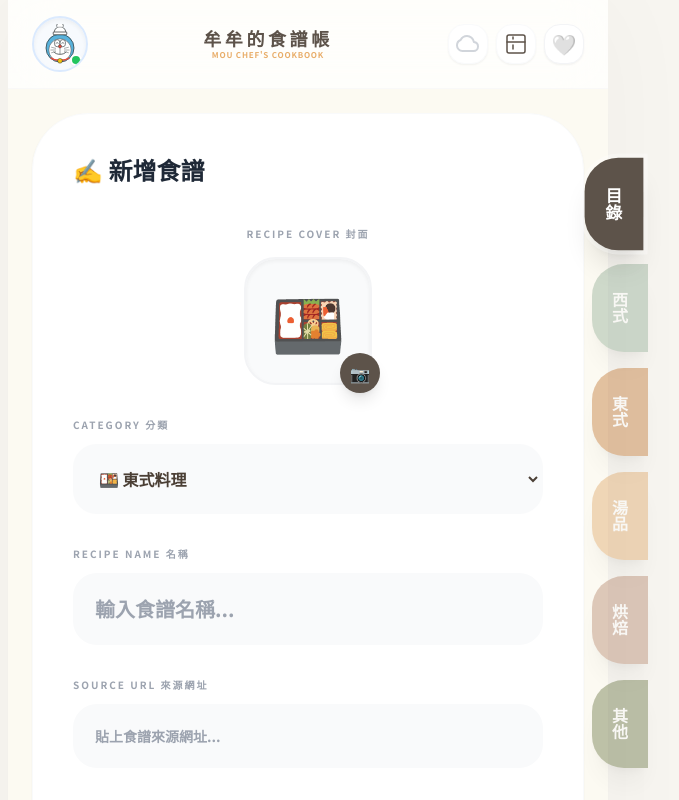
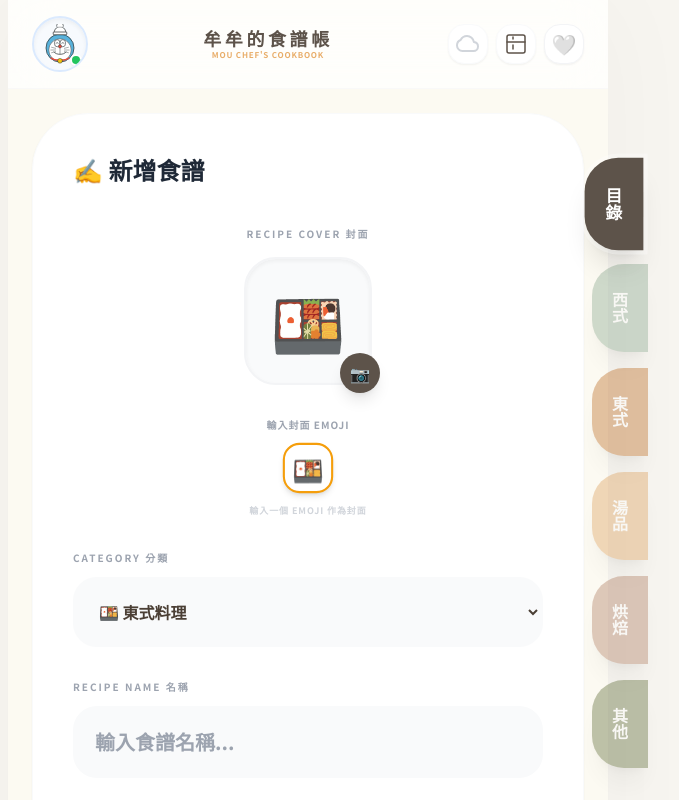
Before and after one commit to doreenmou0525/moumou-recipe_v2, a React (Vite) app: page / in a window 1280 px wide. Both pictures are taken after typing "Sample" into the empty fields and a click on the button "+ 手動新增". Shown: the top 800 px of the page, without its empty margins (332-1011 px from the left). Built offline with nearby package versions, Linux system fonts and the light colour scheme; what gun would draw is missing.

Commit message:
update emoji

```diff
--- a/App.tsx
+++ b/App.tsx
@@ -539,7 +539,7 @@ const App: React.FC = () => {
                   <button
                     onClick={() => setIsAIModalOpen(true)}
                     disabled={!isOnline || isParsing}
-                    className={`flex-1 py-5 bg-[#5d534a] text-white rounded-[1.8rem] shadow-lg font-bold active-push transition-all relative overflow-hidden group ${(!isOnline || isParsing) ? 'opacity-40 grayscale' : ''}`}
+                    className={`flex-1 py-5 bg-[#5d534a] text-white rounded-[1.8rem] shadow-lg font-bold active-push transition-all relative overflow-hidden group ${(!isOnline || isParsing) ? 'opacity-50' : ''}`}
                   >
                     {!isOnline && <span className="absolute top-1 right-2 text-[6px] font-black opacity-40">ONLINE ONLY</span>}
                     {isParsing ? '解析中...' : '✨ AI 解析'}
@@ -627,9 +627,25 @@ const App: React.FC = () => {
                     <div className="w-32 h-32 bg-gray-50 rounded-[2rem] flex items-center justify-center text-6xl shadow-inner border-2 border-gray-100 overflow-hidden">
                       {isDataUrl ? <img src={formData.image} className="w-full h-full object-cover" alt="preview" /> : formData.image || '📖'}
                     </div>
-                    <button onClick={() => editImageInputRef.current?.click()} className="absolute -bottom-2 -right-2 w-10 h-10 bg-[#5d534a] text-white rounded-full flex items-center justify-center shadow-lg active-push">📷</button>
+                    <button type="button" onClick={() => editImageInputRef.current?.click()} className="absolute -bottom-2 -right-2 w-10 h-10 bg-[#5d534a] text-white rounded-full flex items-center justify-center shadow-lg active-push">📷</button>
                   </div>
                   <input type="file" accept="image/*" ref={editImageInputRef} className="hidden" onChange={e => onImageSelected(e, 'cover')} />
+
+                  {/* 自定義 Icon 輸入欄位 */}
+                  <div className="mt-4 flex flex-col items-center gap-3">
+                    <label className="text-[10px] font-black text-gray-400 uppercase tracking-widest">輸入封面 Emoji</label>
+                    <div className={`w-12 h-12 flex items-center justify-center rounded-2xl border-2 transition-all overflow-hidden bg-white ${!isDataUrl ? 'border-amber-500 bg-amber-50 shadow-md scale-105' : 'border-dashed border-gray-300 hover:border-amber-200'}`}>
+                      <input
+                        type="text"
+                        maxLength={2}
+                        value={!isDataUrl ? (formData.image || '') : ''}
+                        onChange={e => setFormData({ ...formData, image: e.target.value })}
+                        className="w-full h-full bg-transparent text-center text-2xl font-bold outline-none placeholder:text-gray-300"
+                        placeholder="🔍"
+                      />
+                    </div>
+                    <p className="text-[9px] font-bold text-gray-300 uppercase tracking-widest">輸入一個 Emoji 作為封面</p>
+                  </div>
                 </div>
                 <div>
                   <label className="text-[10px] font-black text-gray-400 uppercase tracking-[0.2em] block mb-3">Category 分類</label>
@@ -785,7 +801,7 @@ const App: React.FC = () => {
               <button
                 onClick={handleAIParse}
                 disabled={!isOnline || isParsing}
-                className={`w-full py-4 bg-[#5d534a] text-white rounded-2xl font-bold active-push ${(!isOnline || isParsing) ? 'opacity-40 grayscale' : ''}`}
+                className={`w-full py-4 bg-[#5d534a] text-white rounded-2xl font-bold active-push ${(!isOnline || isParsing) ? 'opacity-50' : ''}`}
               >
                 {isParsing ? '解析中...' : '開始解析'}
               </button>
```
Also changed, not shown: 1 other file (tests, documents, lock files or other folders).
